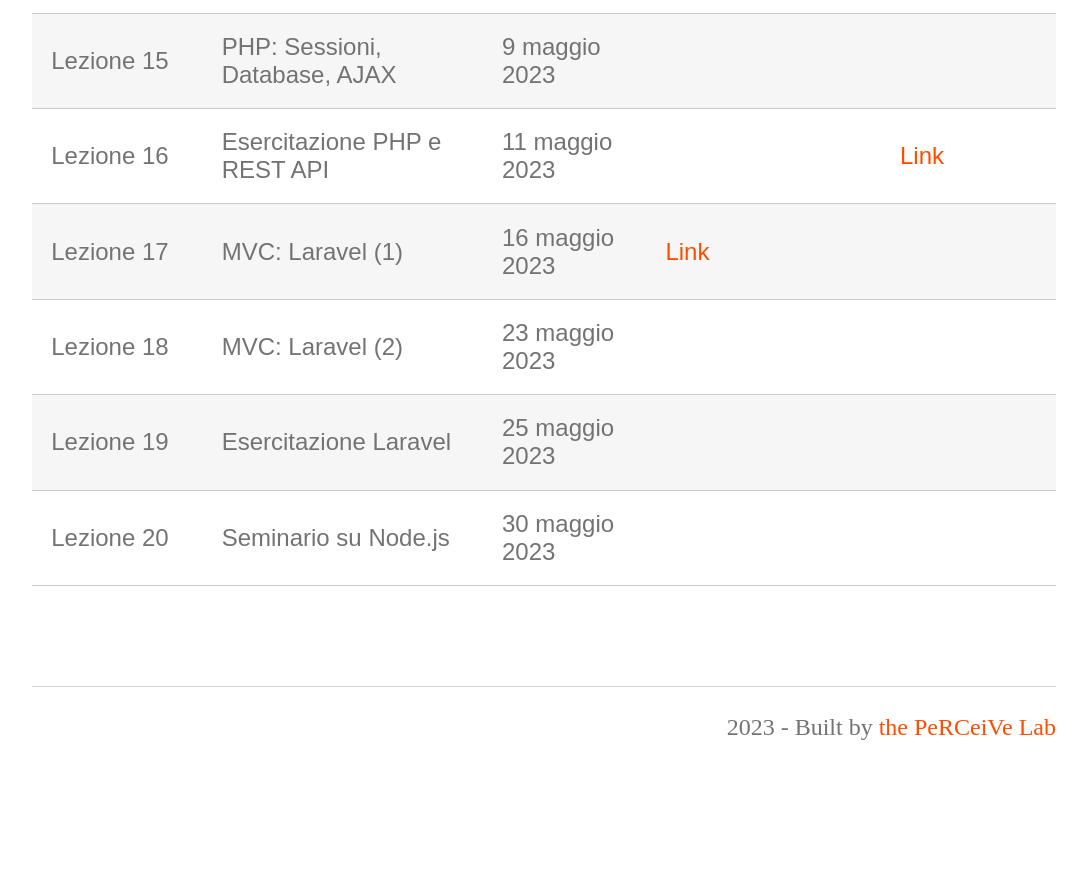
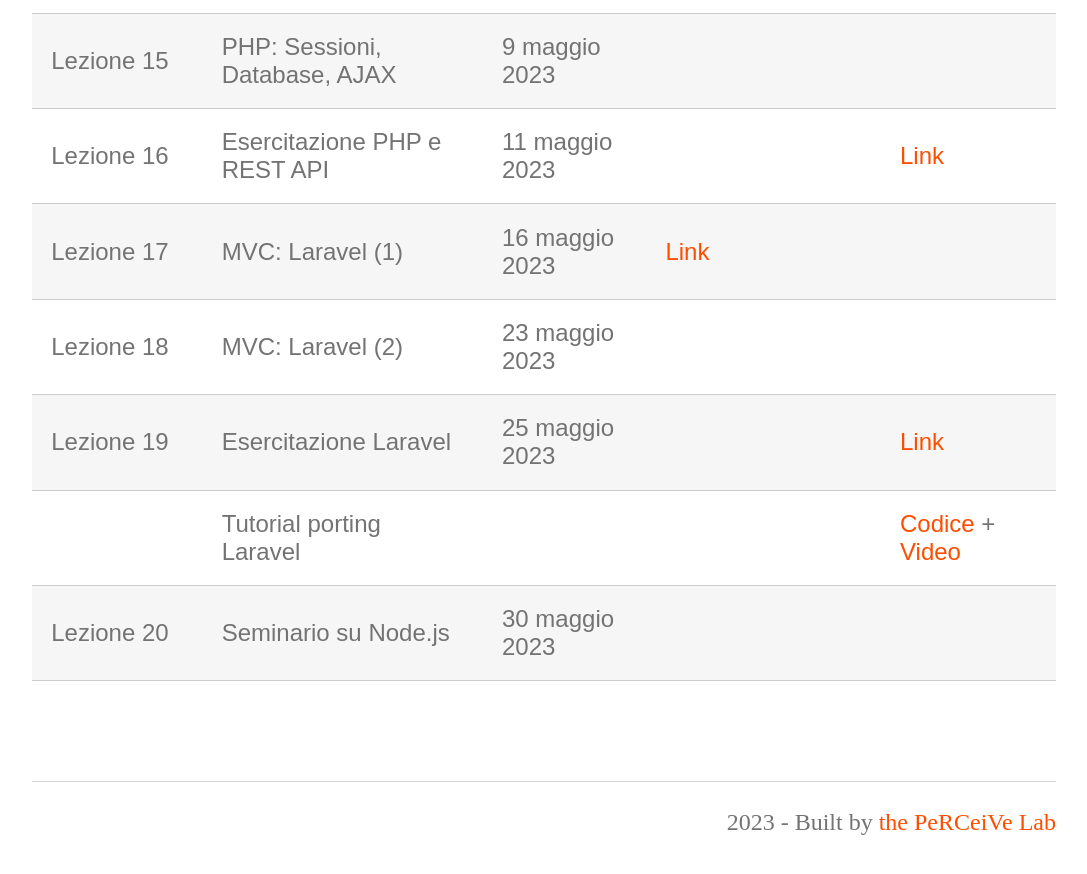
Before and after one commit to perceivelab/wp-al-23, a Jekyll site: the page built from lezioni.md, in a window 1280 px wide and 900 px high, scrolled down 1781 px. Shown: the top 874 px of the window, without its empty margins (96-1183 px from the left). Built offline with Jekyll 4.4.1, drawn with Linux system fonts in a browser that asks for light colours; our own code applies the rules of GitHub Pages for plain Markdown files; before the commit the page ends 2585 px from its top, so only the background shows below that.

Commit message:
Added Laravel exercises

```diff
--- a/lezioni.md
+++ b/lezioni.md
@@ -26,5 +26,6 @@
 | Lezione 16   | Esercitazione PHP e REST API     | 11 maggio 2023 | | [Link](https://drive.google.com/file/d/1gF_6bmg4vOW-2pNwwo9qrj_WpEi2TIlg/view?usp=sharing) |
 | Lezione 17   | MVC: Laravel (1)                 | 16 maggio 2023 | [Link](https://studentiunict-my.sharepoint.com/:b:/g/personal/simone_palazzo_unict_it/ESC2YEtQ5apMg0PsYLqCvWMBIWFQeNVhcZj5p5htVX45MA?e=f5n162) |
 | Lezione 18   | MVC: Laravel (2)                 | 23 maggio 2023 | |
-| Lezione 19   | Esercitazione Laravel            | 25 maggio 2023 | |
+| Lezione 19   | Esercitazione Laravel            | 25 maggio 2023 | | [Link](https://studentiunict-my.sharepoint.com/:u:/g/personal/simone_palazzo_unict_it/ESCllKQurLhLs3mVN6ml-YYBuvQopJ11H4zJyghNLlPMCg?e=4BBW2Y) |
+|              | Tutorial porting Laravel         |                | | [Codice](https://studentiunict-my.sharepoint.com/:u:/g/personal/simone_palazzo_unict_it/EVL9-SpQPqJMmV_8ejwZTQsBJC3u-UStAEngCJnZ5ALgsw?e=fE0vdu) + [Video](https://studentiunict-my.sharepoint.com/:v:/g/personal/simone_palazzo_unict_it/EbxxEG7hXOlMtsddYenFni0BZw9OInIPDgTBtPf1xWjjmA?e=owRmZm) |
 | Lezione 20   | Seminario su Node.js             | 30 maggio 2023 | |
```
